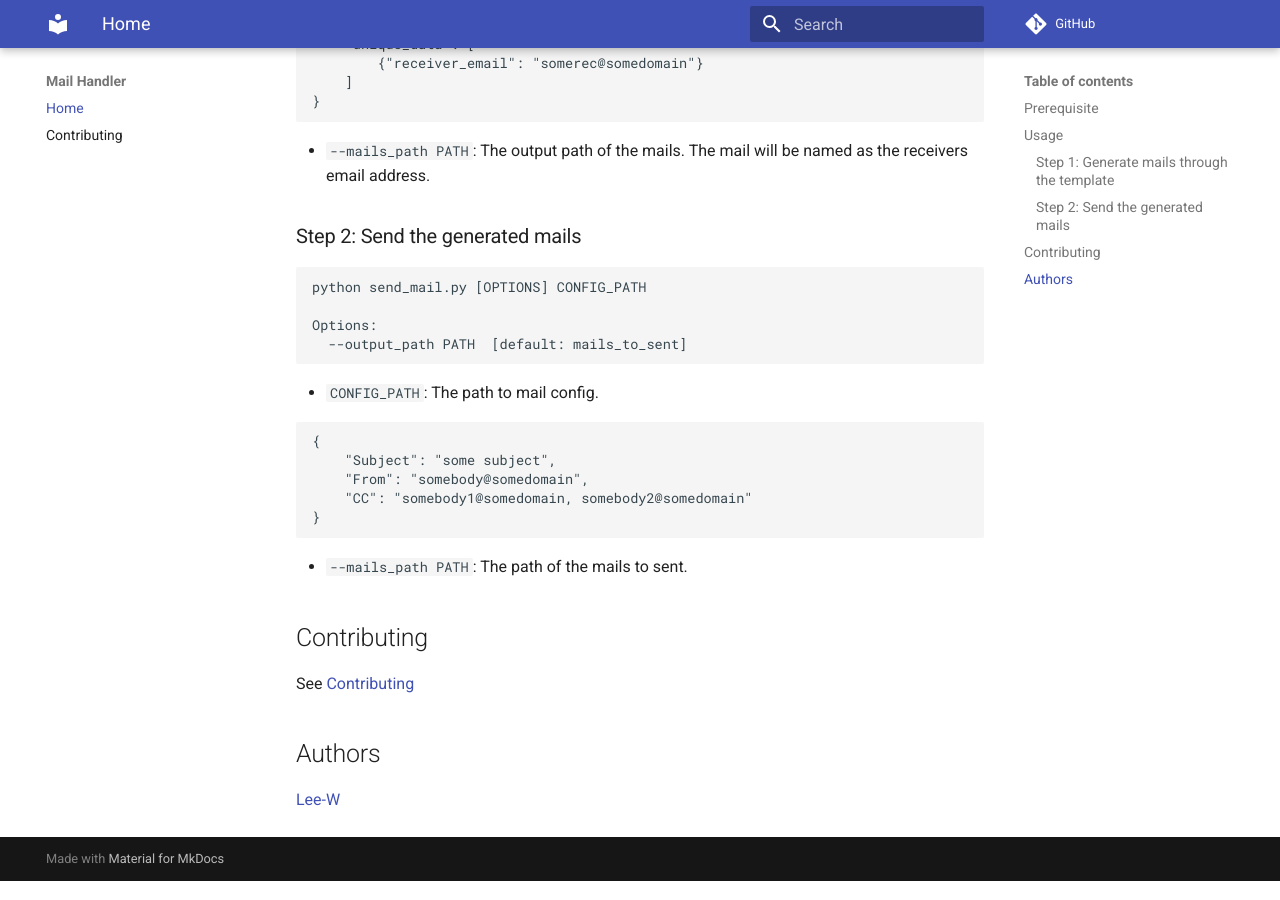
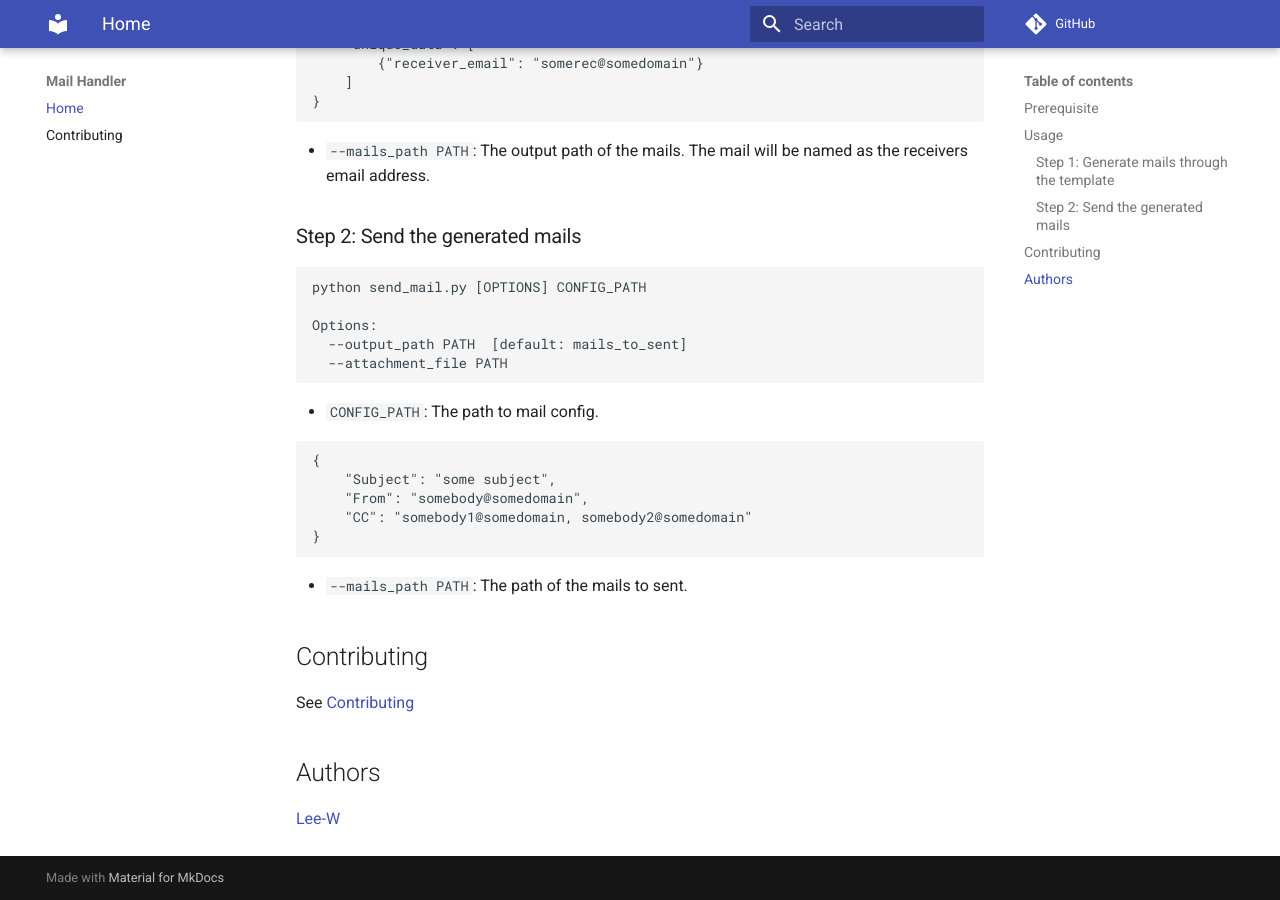
Before and after one commit to pycontw/mail_handler, an MkDocs documentation site: the page built from docs/README.md, in a window 1280 px wide and 900 px high, scrolled down 886 px. Built offline with MkDocs 1.6.1 and Material for MkDocs 9.7.7, drawn with Linux system fonts in a browser that asks for light colours; comment, search, counter and statistics services are not loaded.

Commit message:
docs(README): Add attachment file in Step 2

````diff
--- a/docs/README.md
+++ b/docs/README.md
@@ -44,6 +44,7 @@ python send_mail.py [OPTIONS] CONFIG_PATH
 
 Options:
   --output_path PATH  [default: mails_to_sent]
+  --attachment_file PATH
 ```
 
 * `CONFIG_PATH`: The path to mail config.
````
